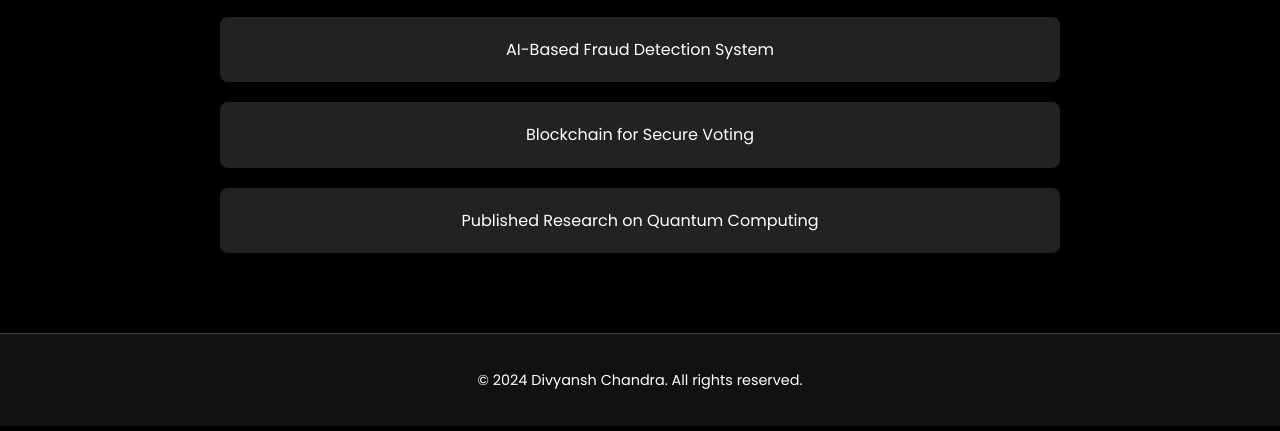
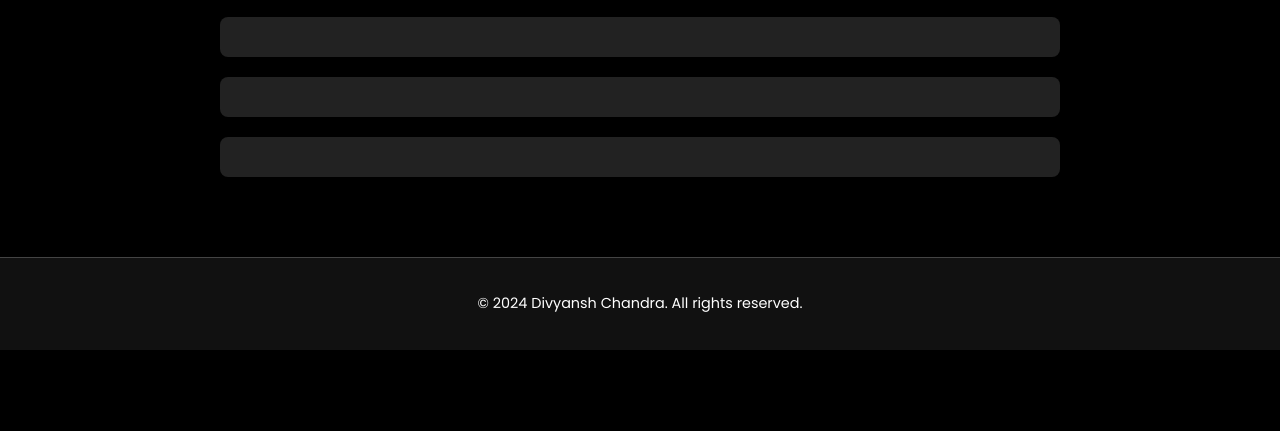
Before and after one commit to DivyanshChandra1729/Divyansh-s-Portfolio, a plain HTML site: page projects.html in a window 1280 px wide. Shown: the part 369-800 px from the top of the page. Drawn offline with Linux system fonts and the light colour scheme.

Commit message:
Update projects.html

```diff
--- a/projects.html
+++ b/projects.html
@@ -82,9 +82,9 @@
 
     <div class="container">
         <h2>My Projects & Research</h2>
-        <div class="project">AI-Based Fraud Detection System</div>
-        <div class="project">Blockchain for Secure Voting</div>
-        <div class="project">Published Research on Quantum Computing</div>
+        <div class="project"></div>
+        <div class="project"></div>
+        <div class="project"></div>
     </div>
 
     <footer>
```
